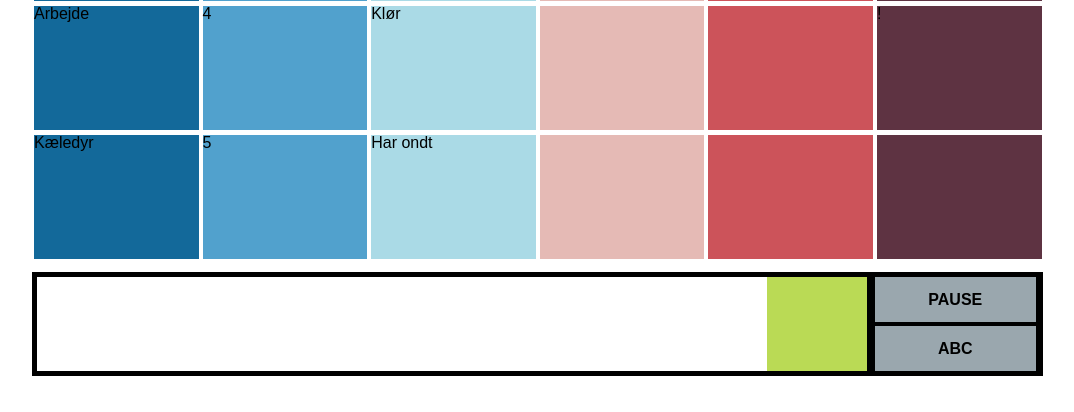
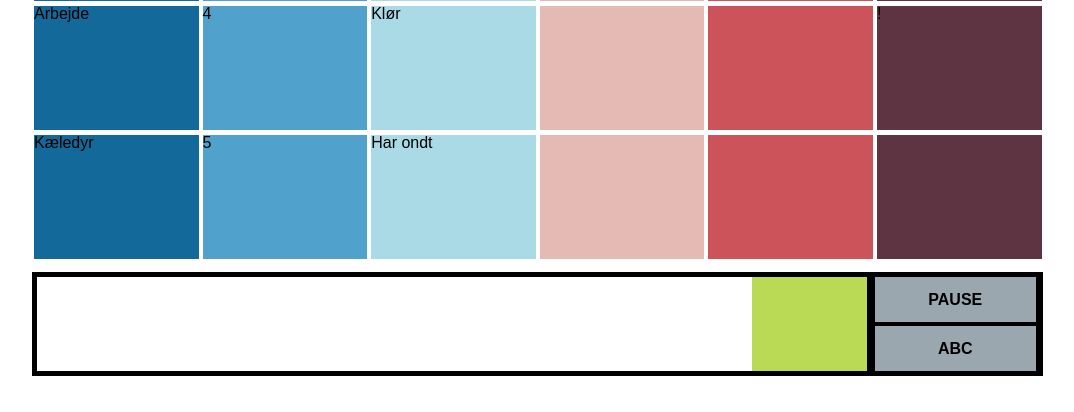
Before and after one commit to Jesperkm/vita, a PHP site: page / in a window 1280 px wide. Shown: the part 388-800 px from the top of the page, without its empty margins (101-1175 px from the left). Run offline with PHP 8.4, Linux system fonts and the light colour scheme; some libraries are stand-ins or nearby versions.

Commit message:
update zepto 0.1 trashcan

```diff
--- a/zepto/0.1/index.html
+++ b/zepto/0.1/index.html
@@ -122,9 +122,8 @@
 
   <div id="lower-content" >
 
-    <div id="textfield">
-      <div id="trashcan"></div>
-    </div>
+    <div id="textfield"></div>
+    <div id="trashcan"></div>
 
     <div id="buttons">
       <ul>
--- a/zepto/0.1/style.css
+++ b/zepto/0.1/style.css
@@ -95,17 +95,18 @@ body, html {
 }
 
 #textfield {
-  width:830px;
+  width:715px;
   height:94px;
   float: left;
   background:#fff;
-  margin:5px;
+  margin:5px 0 5px 5px;
 }
 
 #trashcan {
-  float:right;
-  height:100%;
-  width:100px;
+  float:left;
+  height:94px;
+  width:115px;
+  margin: 5px 5px 5px 0;
   background: #bada55;
 }
 
```
